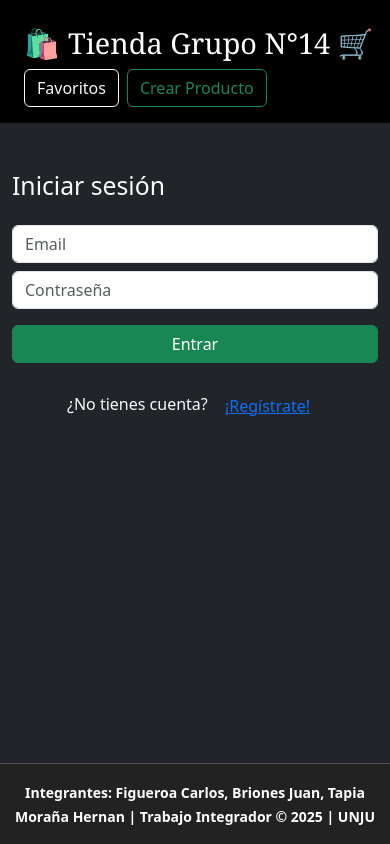
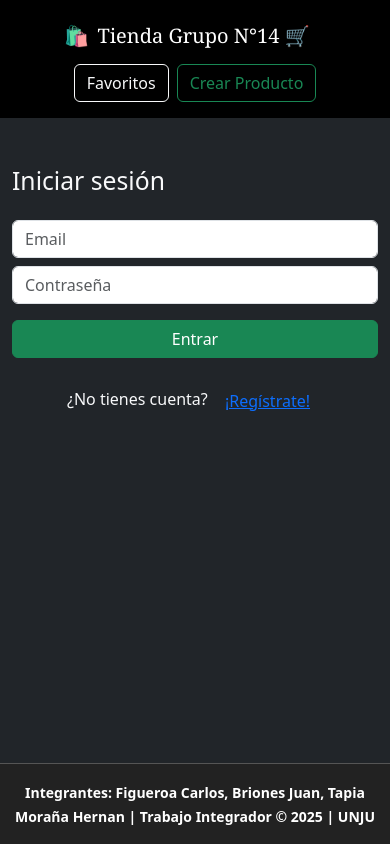
Before and after one commit to CarlosFigueroa497/pv_tp_integrador_grupo14, a React (Vite) app: page /login in a window 390 px wide. Built offline with nearby package versions, Linux system fonts and the light colour scheme; no server answers.

Commit message:
feat: Mejoras de responsividad en el Header y ajuste de fuentes

```diff
--- a/src/App.css
+++ b/src/App.css
@@ -58,3 +58,28 @@
   background-color: blue;
   color: red;
 }
+
+
+/* Estilos para el título de la tienda en el Header */
+.navbar-brand .brand-text {
+  font-size: 1.8rem; /*para pantallas grandes */
+}
+
+/* Media query para pantallas pequeñas (menos de 768px de ancho) */
+@media (max-width: 767.98px) {
+  .navbar-brand .brand-text {
+    font-size: 1.5rem; /* Tamaño más pequeño en móviles */
+  }
+}
+
+/* ajustar el tamaño del icono de la bolsa */
+.navbar-brand .brand-icon {
+  font-size: 1.8rem; /* Tamaño para pantallas grandes */
+}
+
+@media (max-width: 767.98px) {
+  .navbar-brand .brand-icon {
+    font-size: 1.5rem; /* Tamaño más pequeño en móviles */
+    margin-right: 0.3rem !important; /* Ajusta el margen si es necesario */
+  }
+}
--- a/src/components/Header.jsx
+++ b/src/components/Header.jsx
@@ -12,33 +12,38 @@ function Header() {
 
 return (
   <nav className="navbar px-4 py-3" style={{ backgroundColor: 'black' }}>
+    <div className="container-fluid d-flex flex-column flex-md-row justify-content-between align-items-center gap-2">
       <Link to="/" className="navbar-brand d-flex align-items-center">
-        <span style={{ fontSize: '1.8rem', marginRight: '0.5rem' }}>🛍️</span>
-        <span style={{ fontSize: '1.8rem', fontFamily: 'Georgia, serif', color: 'white' }}>
+  {/* agregue la clase 'brand-icon' para controlar el tamaño del ícono */}
+  <span className="brand-icon" style={{ marginRight: '0.5rem' }}>🛍️</span>
+  {/* Agrgue la clase 'brand-text' para controlar el tamaño del texto del título */}
+  <span className="brand-text" style={{ fontFamily: 'Georgia, serif', color: 'white' }}>
     Tienda Grupo N°14 🛒
   </span>
  </Link>
 
-      <div className="d-flex align-items-center">
-        <Link to="/favoritos" className="btn btn-outline-light me-2">
+      <div className="d-flex flex-wrap align-items-center justify-content-center gap-2">
+        <Link to="/favoritos" className="btn btn-outline-light">
           Favoritos
         </Link>
 
-        <Link to="/crear" className="btn btn-outline-success me-3">
+        <Link to="/crear" className="btn btn-outline-success">
           Crear Producto
         </Link>
 
         {user && (
           <>
-            <span className="text-light me-3">Bienvenido, {user.email}</span>
+            <span className="text-light">Bienvenido, {user.email}</span>
             <button className="btn btn-danger btn-sm" onClick={handleLogout}>
               Cerrar sesión
             </button>
           </>
         )}
       </div>
+    </div>
   </nav>
 );
+
 }
 
 export default Header;
```
Lines whose indentation alone changed are shown as unchanged.
